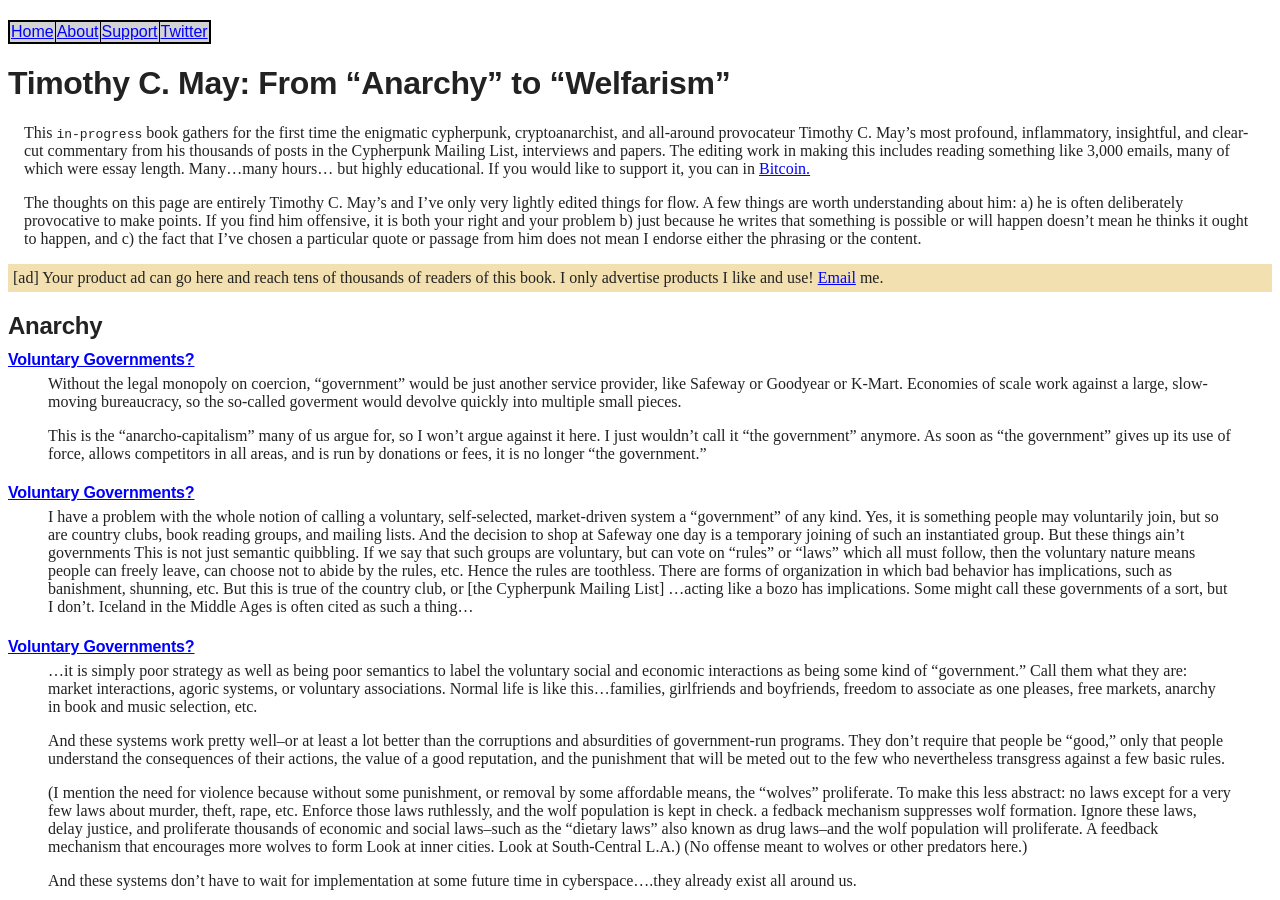
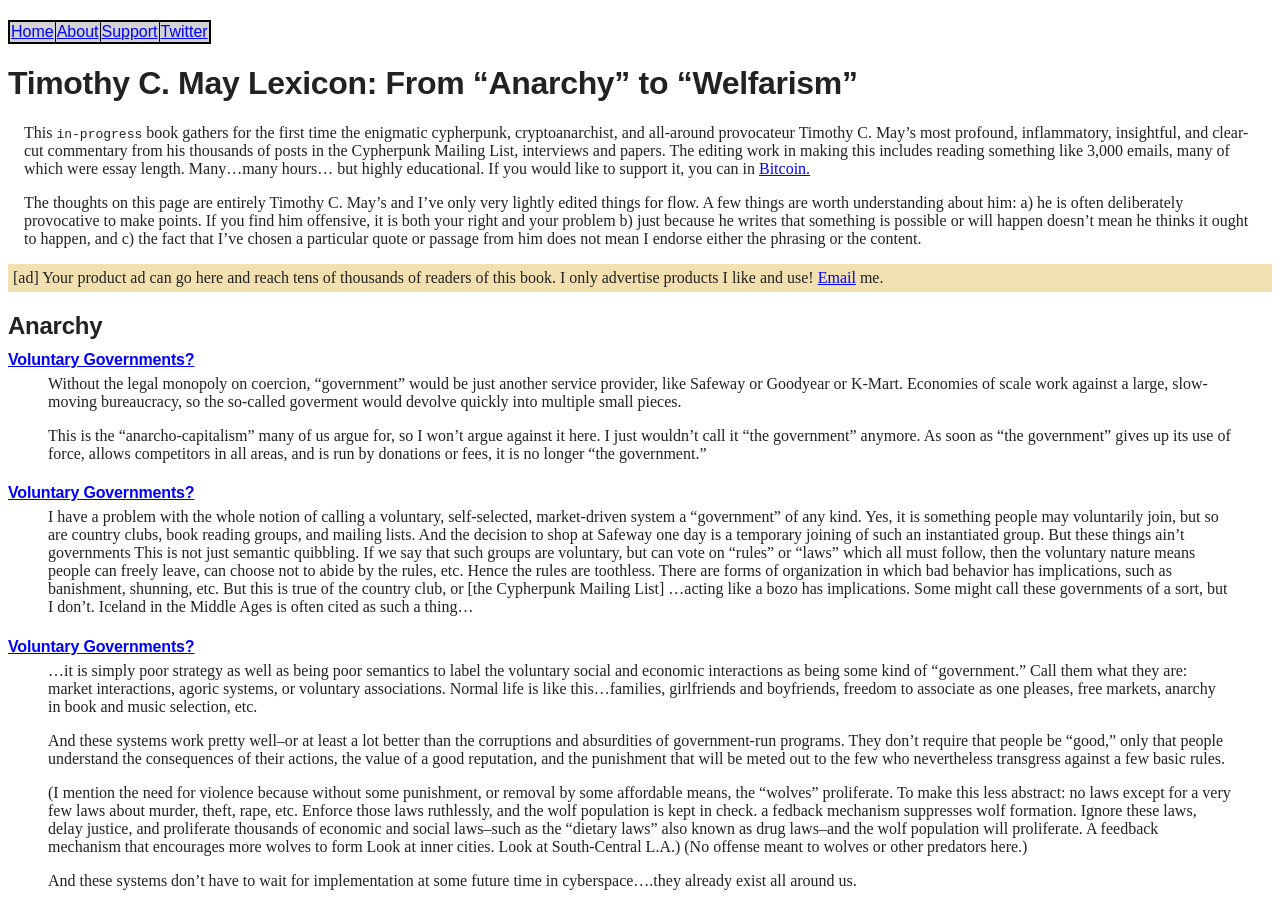
Before and after one commit to wakgill/deryk, a Jekyll site: the page built from tcm.md, in a window 1280 px wide and 900 px high. Built offline with Jekyll 4.4.1, drawn with Linux system fonts in a browser that asks for light colours.

Commit message:
Update tcm.md

```diff
--- a/tcm.md
+++ b/tcm.md
@@ -4,7 +4,7 @@
 image: https://raw.githubusercontent.com/wakgill/deryk/main/assets/img/tmc.png
 ---
 
-# Timothy C. May: From "Anarchy" to "Welfarism"
+# Timothy C. May Lexicon: From "Anarchy" to "Welfarism"
 
 This <code>in-progress</code> book gathers for the first time the enigmatic cypherpunk, cryptoanarchist, and all-around provocateur Timothy C. May’s most profound, inflammatory, insightful, and clear-cut commentary from his thousands of posts in the Cypherpunk Mailing List, interviews and papers. The editing work in making this includes reading something like 3,000 emails, many of which were essay length. Many...many hours... but highly educational. If you would like to support it, you can in [Bitcoin.](/deryk/support)
 
```
